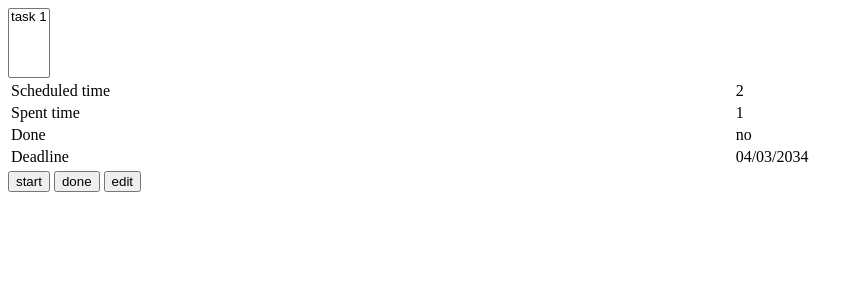
After one commit to joaoaraujoporto/taskim, a PHP site: page /tasks.php in a window 1280 px wide. The commit adds this page. Shown: the top 300 px of the page, without its empty margins (0-863 px from the left). Run offline with PHP 8.4, Linux system fonts and the light colour scheme.

Commit message:
Tasks page added

```diff
--- /dev/null
+++ b/www/tasks.php
@@ -0,0 +1,42 @@
+<!DOCTYPE html>
+<html>
+  <head>
+    <title>Taskim</title>
+    <link rel='stylesheet' href='css/index.css' type='text/css' />
+  </head>
+  <body>
+    <div id="task_list">
+		<select multiple>
+			<option value="task1">task 1</option>
+		</select>
+	</div>
+	<div id="task_info">
+		<table style="width:100%">
+		  <tr>
+			<td>Scheduled time</td>
+			<td>2</td>
+		  </tr>
+		  <tr>
+			<td>Spent time</td>
+			<td>1</td>
+		  </tr>
+		  <tr>
+			<td>Done</td>
+			<td>no</td>
+		  </tr>
+		  <tr>
+			<td>Deadline</td>
+			<td>04/03/2034</td>
+		  </tr>
+		  <tr>
+		</table>
+	</div>
+	<div id="task_action">
+		<button type="button">start</button>
+		<button type="button">done</button>
+		<button type="button">edit</button>
+	</div>
+    <script src="js/jquery-3.4.1.js"></script>
+    <script src="js/script.js"></script>
+  </body>
+</html>
```
Also changed, not shown: www/index.php (+5 -7 lines).
